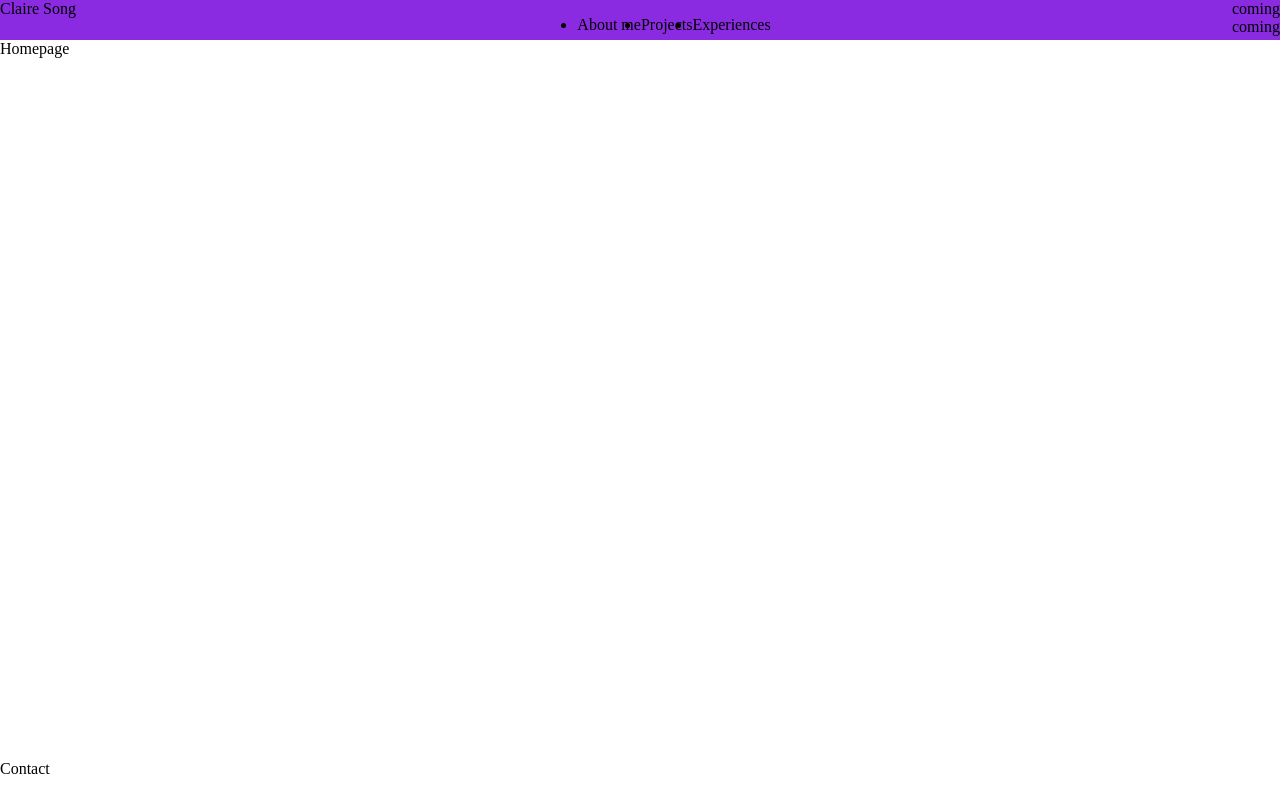
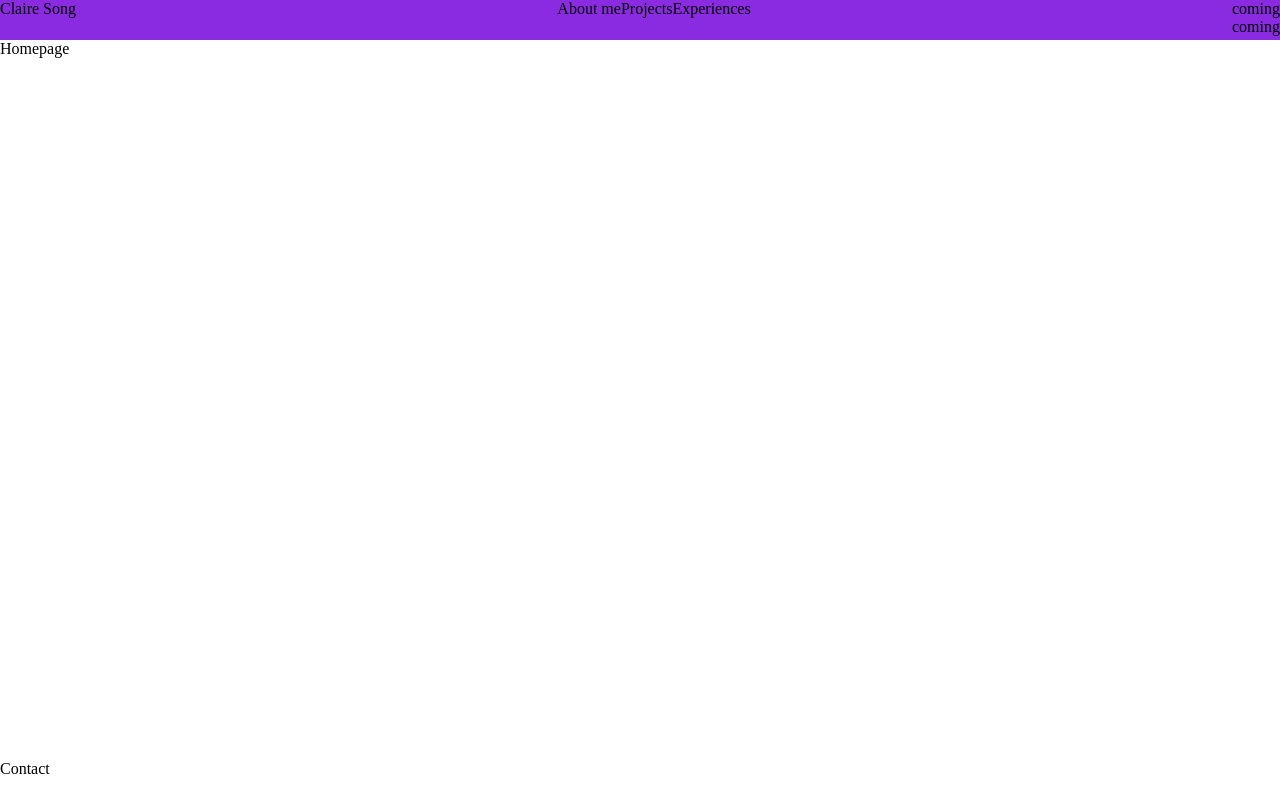
Before and after one commit to claire2d2/portfolio, a React (Vite) app: page / in a window 1280 px wide. Built offline with nearby package versions, Linux system fonts and the light colour scheme.

Commit message:
styling resets

```diff
--- a/package.json
+++ b/package.json
@@ -12,6 +12,7 @@
   "dependencies": {
     "react": "^18.2.0",
     "react-dom": "^18.2.0",
+    "react-icons": "^5.2.1",
     "react-router-dom": "^6.23.1"
   },
   "devDependencies": {
--- a/src/App.css
+++ b/src/App.css
@@ -1,3 +1,31 @@
+/* reset style for all buttons */
+
+button {
+  background: none;
+  color: inherit;
+  border: none;
+  padding: 0;
+  font: inherit;
+  cursor: pointer;
+  outline: inherit;
+}
+
+/* reset style for selects*/
+
+select {
+  appearance: none;
+  /* safari */
+  -webkit-appearance: none;
+}
+
+/* reset style for lists*/
+ul {
+  margin: 0;
+  padding: 0;
+  text-indent: 0;
+  list-style-type: none;
+}
+
 /* #root {
   max-width: 1280px;
   margin: 0 auto;
```
Also changed, not shown: 1 other file (tests, documents, lock files or other folders).
